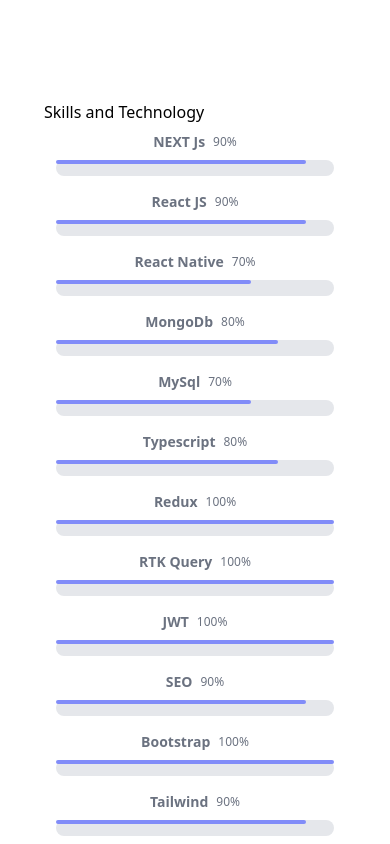
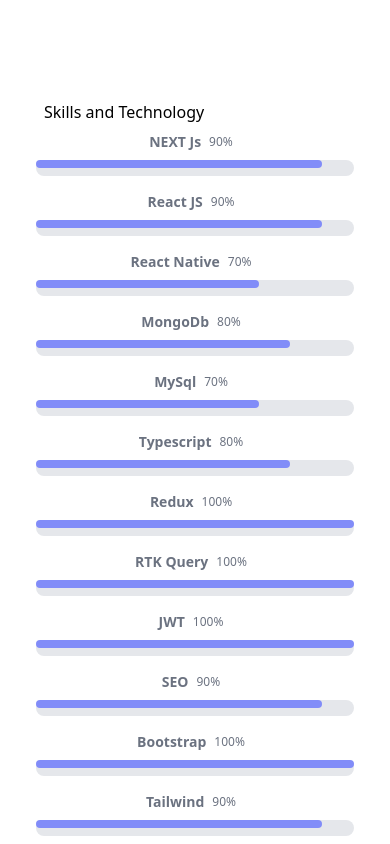
Before and after one commit to aikho20/port-folio-next-js, a Next.js app: page / in a window 390 px wide. Shown: the part 1200-2044 px from the top of the page. Built offline with nearby package versions, Linux system fonts and the light colour scheme.

Commit message:
ui update

```diff
--- a/pages/index.js
+++ b/pages/index.js
@@ -85,14 +85,14 @@
               {skillSet.map((items) => {
                 return (
                   <li key={items.title} className="flex items-center">
-                    <div className="flex flex-col w-full item-start md:items-end px-5">
-                      <div className="flex flex-row items-center justify-center space-x-2">
+                    <div className="flex flex-col w-full item-start md:items-end">
+                      <div className="flex flex-row items-center justify-center">
                         <p className=" text-sm font-semibold">{items.title}</p>
-                        <p className="text-xs">{items.performance}</p>
+                        <p className="text-xs mx-2">{items.performance}</p>
                       </div>
-                      <div className="w-full bg-gray-200 h-1 rounded-full h-4 mb-4 dark:bg-gray-700 mt-2">
+                      <div className="w-full bg-gray-200 h-2 rounded-full h-4 mb-4 dark:bg-gray-700 mt-2">
                         <div
-                          className={`bg-indigo-400 h-1 rounded-full`}
+                          className={`bg-indigo-400 h-2 rounded-full`}
                           style={{ width: items.performance }}
                         />
                       </div>
```
